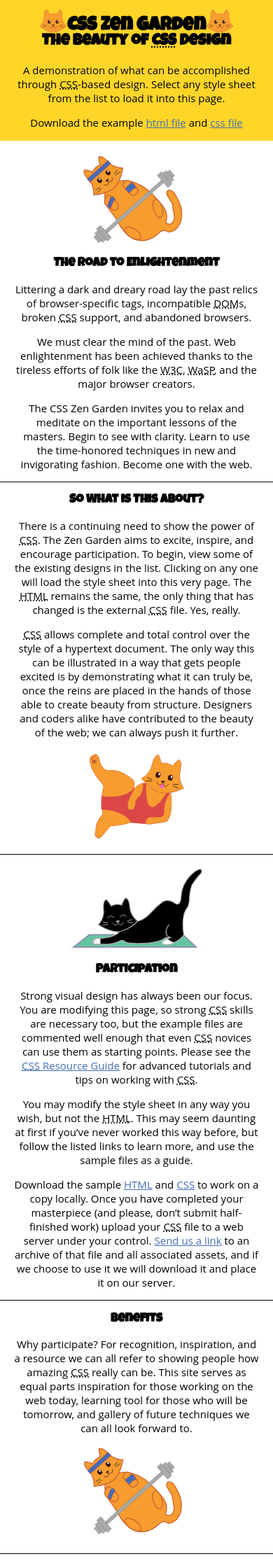
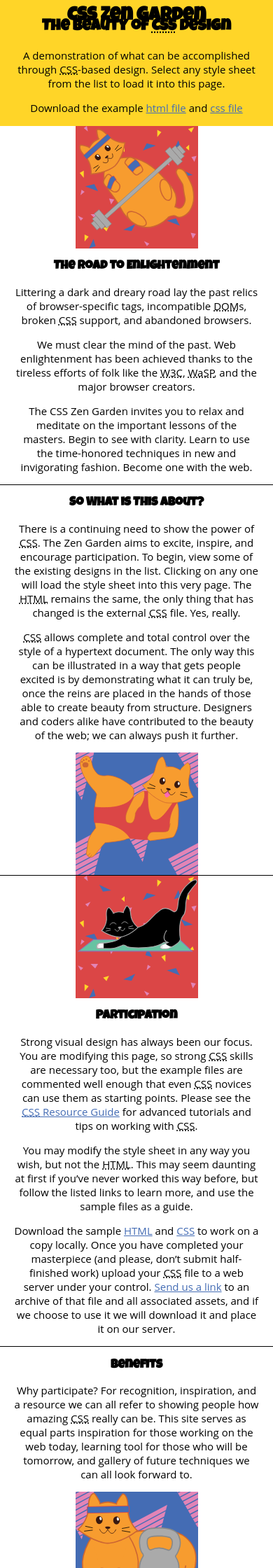
Before and after one commit to thompson-ele/zen-garden, a PHP site: page / in a window 390 px wide. Shown: the top 2240 px of the page at 70% size. Run offline with PHP 8.4, Linux system fonts and the light colour scheme.

Commit message:
Added 2 patterns and one new kitten. Added in prefix mixin, and added kitten image backgrounds. Removed header kittens, but will come back to them. Included breakpoint mixin but did not implement yet

```diff
--- a/scss/partials/_images.scss
+++ b/scss/partials/_images.scss
@@ -2,6 +2,7 @@
 Image Styles
 ========================================================================== */
 
+/* TODO: ADD IN PATTERN/MAKE HEADING LOOK FANCIER
 header h1:before, header h1:after {
     @include images($logo, $logoW, $logoH, $logoW2, $logoH2);
     vertical-align: middle;
@@ -13,44 +14,68 @@
     @media (max-width: 480px){
         @include images($logo, 40px, 40px, 40px, 48px);
     }
+}*/
+
+@media (min-width:880px){
+	#zen-preamble h3:before {
+        @include images($image1, $pattern1, $image-width-lg, $image-height-lg);
+        margin-top: -27px;
+    }
+
+    #zen-explanation h3:after {
+        @include images($image2, $pattern2, $image-width-lg, $image-height-lg);
+    }
+
+    #zen-participation h3:before {
+        @include images($image3, $pattern1, $image-width-lg, $image-height-lg);
+    }
+
+    #zen-benefits h3:after {
+       @include images($image4, $pattern2, $image-width-lg, $image-height-lg);
+        margin-top: -27px;
+    }
+
+    #zen-requirements h3:before {
+        @include images($image2, $pattern1, $image-width-lg, $image-height-lg);
+    }
 }
 
 /* Section 1: Barbell Kitten */
 .preamble:before {
-    @include images($image1, $imageW, $imageH, $imageW2, $imageH2);
+    @include images($image1, $pattern1, $image-width, $image-height);
     @media(max-width:600px){
-        @include images($image1, 150px, 170px, 160px, 146px);
+        @include images($image1, $pattern1, $image-width-sm, $image-height-sm);
     }
 }
 
 /* Section 2: Aerobics Kitten */
 .explanation:after {
-    @include images($image2, $imageW, $imageH, $imageW2, $imageH2);
+    @include images($image2, $pattern2, $image-width, $image-height);
     @media(max-width:600px){
-        @include images($image2, 145px, 133px, 145px, 145px);
+        @include images($image2, $pattern2, $image-width-sm, $image-height-sm);
     }
 }
 
 /* Section 3: Yoga Kitten */
 .participation:before {
-    @include images($image3, $imageW, $imageH, $imageW2, $imageH2);
+    @include images($image3, $pattern1, $image-width, $image-height);
     @media(max-width:600px){
-        @include images($image3, 190px, 150px, 190px, 135px);
+        @include images($image3, $pattern1, $image-width-sm, $image-height-sm);
     }
 }
 
-/* Section 4: ??? Kitten */
+/* Section 4: Kettlebell Kitten */
 .benefits:after {
-   @include images($image1, $imageW, $imageH, $imageW2, $imageH2);
+   @include images($image4, $pattern2, $image-width, $image-height);
    @media(max-width:600px){
-        @include images($image1, 150px, 132px, 160px, 150px);
+        @include images($image4, $pattern2, $image-width-sm, $image-height-sm);
     }
 }
 
 /* Section 5: ??? Kitten */
 .requirements:before {
-    @include images($image2, $imageW, $imageH, $imageW2, $imageH2);
+    @include images($image2, $pattern1, $image-width, $image-height);
     @media(max-width:600px){
-        @include images($image2, 145px, 165px, 145px, 145px);
+        @include images($image2, $pattern1, $image-width-sm, $image-height-sm);
     }
 }
--- a/scss/partials/_mixins.scss
+++ b/scss/partials/_mixins.scss
@@ -1,4 +1,4 @@
-@mixin images($url, $width, $height, $width2, $height2){
+/*@mixin images($url, $width, $height, $width2, $height2){
     background-image: url($url);
     background-size: $width $height;
     background-repeat: no-repeat;
@@ -6,4 +6,37 @@
     width: $width2;
     height: $height2;
     content: "";
+}*/
+
+// DEFINES IMG URL, PATTERN BACKGROUND URL, AND WIDTH AND HEIGHT OF IMAGE
+@mixin images($kittenURL, $patternURL, $width, $height){
+    background-image: url($patternURL);
+    background-size: $width $height;
+    background-repeat: repeat;
+    display: inline-block;
+    width: $width;
+    height: $height;
+    content: url(#{$kittenURL});
 }
+
+// ADDS PREFIXES TO CSS
+@mixin prefix($property, $value) {
+    @each $prefix in $prefixes {
+        #{$prefix}#{$property}: #{$value};
+    }
+}
+
+// DEFINES BREAKPOINTS FOR SMALL/MEDIUM/LARGE SIZES
+@mixin breakpoint($break) {
+	@if $break == large {
+		@media (max-width: $break-lg) { @content; }
+	}
+	@else if $break == medium {
+		@media (max-width: $break-md) { @content; }
+	}
+	@else if $break == small {
+		@media (max-width: $break-sm) { @content; }
+	} @else {
+		@media ($break) { @content; }
+	}
+}
--- a/scss/partials/_variables.scss
+++ b/scss/partials/_variables.scss
@@ -1,25 +1,37 @@
 //Images
 $logo: "styleguide/assets/kittens/kitten-head.svg";
+
+// KITTENS
 $image1: "styleguide/assets/kittens/kitten-barbell.svg";
 $image2: "styleguide/assets/kittens/kitten-leotard.svg";
 $image3: "styleguide/assets/kittens/kitten-yoga.svg";
+$image4: "img/kitten-kettlebell.svg";
 $sidebar-image: "styleguide/assets/Pattern.svg";
 
-$imageW: 200px;
-$imageH: 220px;
-$imageW2: 210px;
-$imageH2: 195px;
-$logoW: 80px;
-$logoH: 80px;
-$logoW2: 80px;
-$logoH2: 82px;
+// PATTERNS
+$pattern1: "img/pattern1.svg";
+$pattern2: "img/pattern2.svg";
 
-// Font
+// IMAGE HEIGHTS AND WIDTHS
+$image-width: 		300px;
+$image-height: 		300px;
+$image-width-lg: 	325px;
+$image-height-lg: 	325px;
+$image-width-sm: 	175px;
+$image-height-sm: 	175px;
+//$imageW2: 		210px;
+//$imageH2: 		195px;
+$logoW: 			80px;
+$logoH: 			80px;
+$logoW2: 			80px;
+$logoH2: 			82px;
+
+// FONT
 @import url('https://fonts.googleapis.com/css?family=Luckiest+Guy');
 $primary-font: 'Open Sans', sans-serif;
 $header-font: 'Luckiest Guy', cursive;
 
-// Our colors
+// COLORS
 $main-1: #e284b6; //pink
 $sidebar: #446cb4; //blue
 $headerFooter: #ffd528; //yellow
@@ -37,3 +49,11 @@
 $extra-10: #85a1d3;
 $extra-11: #f9f5cf;
 $extra-12: #fef2dc;
+
+// PREFIXES
+$prefixes: ("-webkit-","-moz-", "-o-", "-ms-", "");
+
+// MEDIA QUERY BREAKPOINTS
+$break-sm: 480px;
+$break-md: 600px;
+$break-lg: 880px;
--- a/scss/style.scss
+++ b/scss/style.scss
@@ -25,7 +25,7 @@
 
 h1 {
     font-size: 3em;
-    margin-bottom: 0px;
+    /*margin-bottom: 0px;  TODO: WILL COME BACK TO THIS */
 
     @media (max-width: 600px){
         font-size: 2.9em;
--- a/style.css
+++ b/style.css
@@ -1,129 +1,170 @@
 @import url("https://fonts.googleapis.com/css?family=Luckiest+Guy");
+/*@mixin images($url, $width, $height, $width2, $height2){
+    background-image: url($url);
+    background-size: $width $height;
+    background-repeat: no-repeat;
+    display: inline-block;
+    width: $width2;
+    height: $height2;
+    content: "";
+}*/
 /* ==========================================================================
 Image Styles
 ========================================================================== */
+/* TODO: ADD IN PATTERN/MAKE HEADING LOOK FANCIER
 header h1:before, header h1:after {
-  background-image: url("styleguide/assets/kittens/kitten-head.svg");
-  background-size: 80px 80px;
-  background-repeat: no-repeat;
-  display: inline-block;
-  width: 80px;
-  height: 82px;
-  content: "";
-  vertical-align: middle; }
-  @media (max-width: 600px) {
-    header h1:before, header h1:after {
-      background-image: url("styleguide/assets/kittens/kitten-head.svg");
-      background-size: 55px 55px;
-      background-repeat: no-repeat;
-      display: inline-block;
-      width: 55px;
-      height: 52px;
-      content: ""; } }
-  @media (max-width: 480px) {
-    header h1:before, header h1:after {
-      background-image: url("styleguide/assets/kittens/kitten-head.svg");
-      background-size: 40px 40px;
-      background-repeat: no-repeat;
-      display: inline-block;
-      width: 40px;
-      height: 48px;
-      content: ""; } }
+    @include images($logo, $logoW, $logoH, $logoW2, $logoH2);
+    vertical-align: middle;
 
+    @media(max-width:600px){
+        @include images($logo, 55px, 55px, 55px, 52px);
+    }
+
+    @media (max-width: 480px){
+        @include images($logo, 40px, 40px, 40px, 48px);
+    }
+}*/
+@media (min-width: 880px) {
+  #zen-preamble h3:before {
+    background-image: url("img/pattern1.svg");
+    background-size: 325px 325px;
+    background-repeat: repeat;
+    display: inline-block;
+    width: 325px;
+    height: 325px;
+    content: url(styleguide/assets/kittens/kitten-barbell.svg);
+    margin-top: -27px; }
+
+  #zen-explanation h3:after {
+    background-image: url("img/pattern2.svg");
+    background-size: 325px 325px;
+    background-repeat: repeat;
+    display: inline-block;
+    width: 325px;
+    height: 325px;
+    content: url(styleguide/assets/kittens/kitten-leotard.svg); }
+
+  #zen-participation h3:before {
+    background-image: url("img/pattern1.svg");
+    background-size: 325px 325px;
+    background-repeat: repeat;
+    display: inline-block;
+    width: 325px;
+    height: 325px;
+    content: url(styleguide/assets/kittens/kitten-yoga.svg); }
+
+  #zen-benefits h3:after {
+    background-image: url("img/pattern2.svg");
+    background-size: 325px 325px;
+    background-repeat: repeat;
+    display: inline-block;
+    width: 325px;
+    height: 325px;
+    content: url(img/kitten-kettlebell.svg);
+    margin-top: -27px; }
+
+  #zen-requirements h3:before {
+    background-image: url("img/pattern1.svg");
+    background-size: 325px 325px;
+    background-repeat: repeat;
+    display: inline-block;
+    width: 325px;
+    height: 325px;
+    content: url(styleguide/assets/kittens/kitten-leotard.svg); } }
 /* Section 1: Barbell Kitten */
 .preamble:before {
-  background-image: url("styleguide/assets/kittens/kitten-barbell.svg");
-  background-size: 200px 220px;
-  background-repeat: no-repeat;
+  background-image: url("img/pattern1.svg");
+  background-size: 300px 300px;
+  background-repeat: repeat;
   display: inline-block;
-  width: 210px;
-  height: 195px;
-  content: ""; }
+  width: 300px;
+  height: 300px;
+  content: url(styleguide/assets/kittens/kitten-barbell.svg); }
   @media (max-width: 600px) {
     .preamble:before {
-      background-image: url("styleguide/assets/kittens/kitten-barbell.svg");
-      background-size: 150px 170px;
-      background-repeat: no-repeat;
+      background-image: url("img/pattern1.svg");
+      background-size: 175px 175px;
+      background-repeat: repeat;
       display: inline-block;
-      width: 160px;
-      height: 146px;
-      content: ""; } }
+      width: 175px;
+      height: 175px;
+      content: url(styleguide/assets/kittens/kitten-barbell.svg); } }
 
 /* Section 2: Aerobics Kitten */
 .explanation:after {
-  background-image: url("styleguide/assets/kittens/kitten-leotard.svg");
-  background-size: 200px 220px;
-  background-repeat: no-repeat;
+  background-image: url("img/pattern2.svg");
+  background-size: 300px 300px;
+  background-repeat: repeat;
   display: inline-block;
-  width: 210px;
-  height: 195px;
-  content: ""; }
+  width: 300px;
+  height: 300px;
+  content: url(styleguide/assets/kittens/kitten-leotard.svg); }
   @media (max-width: 600px) {
     .explanation:after {
-      background-image: url("styleguide/assets/kittens/kitten-leotard.svg");
-      background-size: 145px 133px;
-      background-repeat: no-repeat;
+      background-image: url("img/pattern2.svg");
+      background-size: 175px 175px;
+      background-repeat: repeat;
       display: inline-block;
-      width: 145px;
-      height: 145px;
-      content: ""; } }
+      width: 175px;
+      height: 175px;
+      content: url(styleguide/assets/kittens/kitten-leotard.svg); } }
 
 /* Section 3: Yoga Kitten */
 .participation:before {
-  background-image: url("styleguide/assets/kittens/kitten-yoga.svg");
-  background-size: 200px 220px;
-  background-repeat: no-repeat;
+  background-image: url("img/pattern1.svg");
+  background-size: 300px 300px;
+  background-repeat: repeat;
   display: inline-block;
-  width: 210px;
-  height: 195px;
-  content: ""; }
+  width: 300px;
+  height: 300px;
+  content: url(styleguide/assets/kittens/kitten-yoga.svg); }
   @media (max-width: 600px) {
     .participation:before {
-      background-image: url("styleguide/assets/kittens/kitten-yoga.svg");
-      background-size: 190px 150px;
-      background-repeat: no-repeat;
+      background-image: url("img/pattern1.svg");
+      background-size: 175px 175px;
+      background-repeat: repeat;
       display: inline-block;
-      width: 190px;
-      height: 135px;
-      content: ""; } }
+      width: 175px;
+      height: 175px;
+      content: url(styleguide/assets/kittens/kitten-yoga.svg); } }
 
-/* Section 4: ??? Kitten */
+/* Section 4: Kettlebell Kitten */
 .benefits:after {
-  background-image: url("styleguide/assets/kittens/kitten-barbell.svg");
-  background-size: 200px 220px;
-  background-repeat: no-repeat;
+  background-image: url("img/pattern2.svg");
+  background-size: 300px 300px;
+  background-repeat: repeat;
   display: inline-block;
-  width: 210px;
-  height: 195px;
-  content: ""; }
+  width: 300px;
+  height: 300px;
+  content: url(img/kitten-kettlebell.svg); }
   @media (max-width: 600px) {
     .benefits:after {
-      background-image: url("styleguide/assets/kittens/kitten-barbell.svg");
-      background-size: 150px 132px;
-      background-repeat: no-repeat;
+      background-image: url("img/pattern2.svg");
+      background-size: 175px 175px;
+      background-repeat: repeat;
       display: inline-block;
-      width: 160px;
-      height: 150px;
-      content: ""; } }
+      width: 175px;
+      height: 175px;
+      content: url(img/kitten-kettlebell.svg); } }
 
 /* Section 5: ??? Kitten */
 .requirements:before {
-  background-image: url("styleguide/assets/kittens/kitten-leotard.svg");
-  background-size: 200px 220px;
-  background-repeat: no-repeat;
+  background-image: url("img/pattern1.svg");
+  background-size: 300px 300px;
+  background-repeat: repeat;
   display: inline-block;
-  width: 210px;
-  height: 195px;
-  content: ""; }
+  width: 300px;
+  height: 300px;
+  content: url(styleguide/assets/kittens/kitten-leotard.svg); }
   @media (max-width: 600px) {
     .requirements:before {
-      background-image: url("styleguide/assets/kittens/kitten-leotard.svg");
-      background-size: 145px 165px;
-      background-repeat: no-repeat;
+      background-image: url("img/pattern1.svg");
+      background-size: 175px 175px;
+      background-repeat: repeat;
       display: inline-block;
-      width: 145px;
-      height: 145px;
-      content: ""; } }
+      width: 175px;
+      height: 175px;
+      content: url(styleguide/assets/kittens/kitten-leotard.svg); } }
 
 /* ==========================================================================
 Layout Styles
```
Also changed, not shown: other parts of style.css (+33 -56 lines), scss/partials/_layout.scss (+11 -49 lines), img/kitten-kettlebell.svg, img/pattern1.svg, img/pattern2.svg (added).
